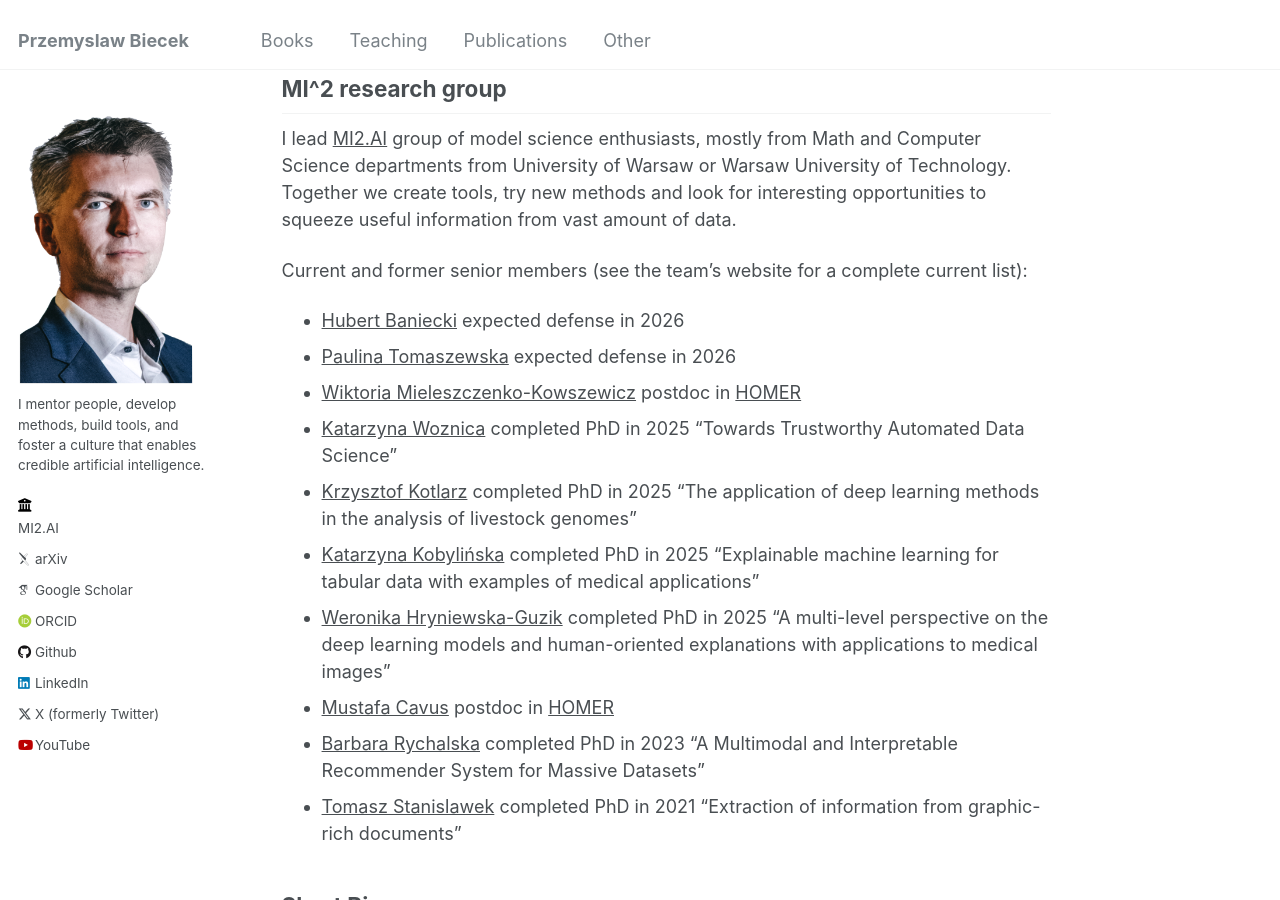
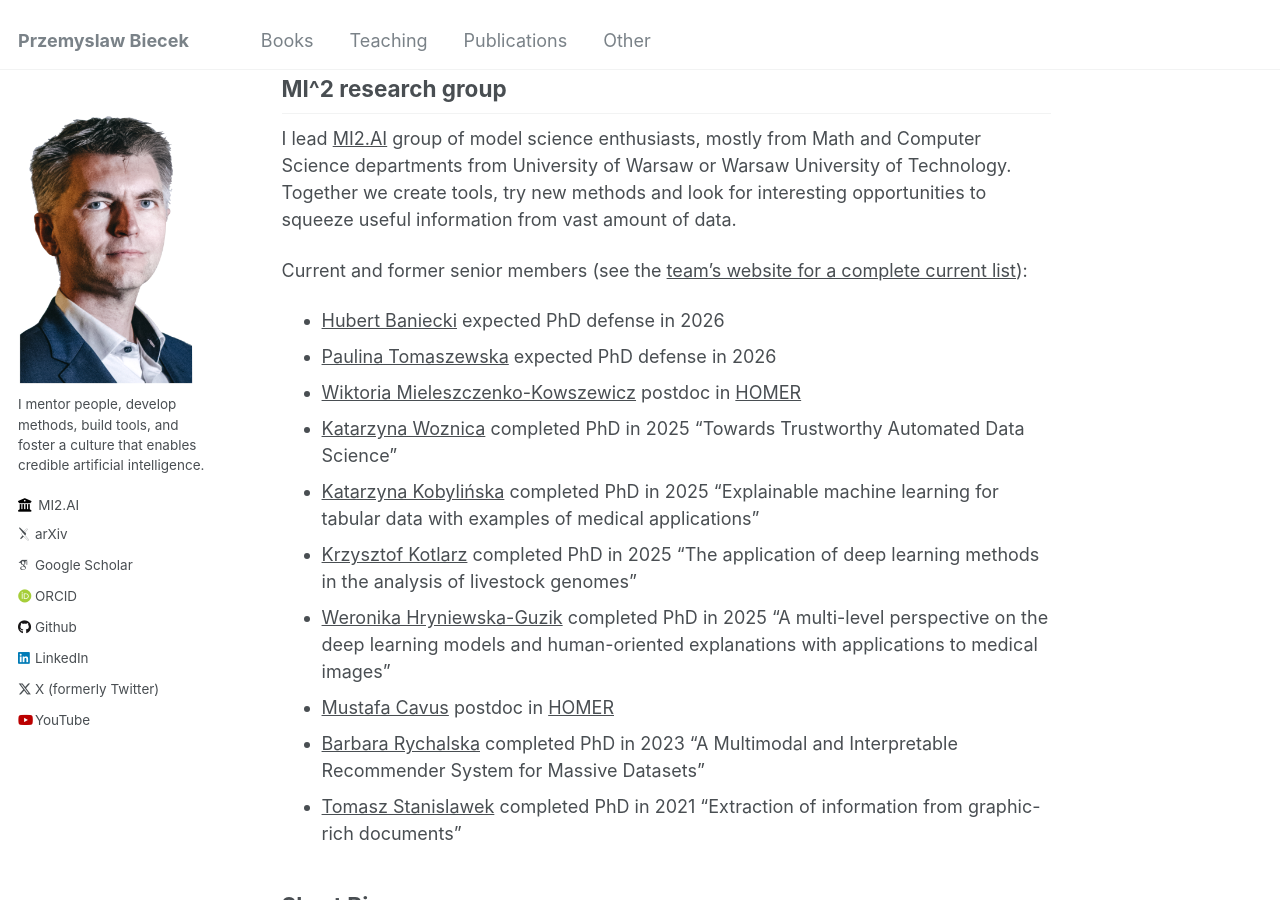
Before and after one commit to pbiecek/pbiecek.github.io, a Jekyll site: the page built from _pages/about.md, in a window 1280 px wide and 900 px high, scrolled down 322 px. Built offline with Jekyll 4.4.1, drawn with Linux system fonts in a browser that asks for light colours; some web fonts are replaced.

Commit message:
one more link

```diff
--- a/_config.yml
+++ b/_config.yml
@@ -26,7 +26,7 @@ author:
   pronouns         : # example: "he/him"
   bio              : "I mentor people, develop methods, build tools, and foster a culture that enables credible artificial intelligence."
   location         : #"Warsaw.Poland.Europe"
-  employer         : "<a href='https://mi2.ai/'>MI2.AI</a>"
+  employer         : "MI2.AI"
   uri              : # "https://mi2.ai/"
   email            : #"przemyslaw.biecek at gmail.com"
 
--- a/_pages/about.md
+++ b/_pages/about.md
@@ -17,14 +17,14 @@ My personal mission is to enhance human capabilities by supporting them through
 
 I lead [MI2.AI](https://MI2.AI) group of model science enthusiasts, mostly from Math and Computer Science departments from University of Warsaw or Warsaw University of Technology. Together we create tools, try new methods and look for interesting opportunities to squeeze useful information from vast amount of data.
 
-Current and former senior members (see the team's website for a complete current list):
+Current and former senior members (see the [team's website for a complete current list](https://www.mi2.ai/the-team.html)):
 
-- [Hubert Baniecki](https://www.linkedin.com/in/hbaniecki/) expected defense in 2026
-- [Paulina Tomaszewska](https://www.linkedin.com/in/paulina-tomaszewska-nn/) expected defense in 2026
+- [Hubert Baniecki](https://www.linkedin.com/in/hbaniecki/) expected PhD defense in 2026
+- [Paulina Tomaszewska](https://www.linkedin.com/in/paulina-tomaszewska-nn/) expected PhD defense in 2026
 - [Wiktoria Mieleszczenko-Kowszewicz](https://www.linkedin.com/in/wiktoriakowszewicz/) postdoc in [HOMER](https://www.mi2.ai/research-grants.html#homer-2020-2025)
 - [Katarzyna Woznica](https://www.linkedin.com/in/woznicak/) completed PhD in 2025 "Towards Trustworthy Automated Data Science"
+- [Katarzyna Kobylińska](https://www.linkedin.com/in/katarzyna-kobyli%C5%84ska-87a1b8a4/) completed PhD in 2025 "Explainable machine learning for tabular data with examples of medical applications"
 - [Krzysztof Kotlarz](https://www.linkedin.com/in/krzysztof-kotlarz-5a24bb236/) completed PhD in 2025 "The application of deep learning methods in the analysis of livestock genomes"
-- [Katarzyna Kobylińska](https://www.linkedin.com/in/katarzyna-kobyli%C5%84ska-87a1b8a4/) completed PhD in 2025 "Explainable machine learning for tabular data with examples of medical applications"
 - [Weronika Hryniewska-Guzik](https://www.linkedin.com/in/hryniewska/) completed PhD in 2025 "A multi-level perspective on the deep learning models and human-oriented explanations with applications to medical images"
 - [Mustafa Cavus](https://www.linkedin.com/in/mustafacavusphd/) postdoc in [HOMER](https://www.mi2.ai/research-grants.html#homer-2020-2025)
 - [Barbara Rychalska](https://www.linkedin.com/in/barbara-rychalska/) completed PhD in 2023 "A Multimodal and Interpretable Recommender System for Massive Datasets"
```
